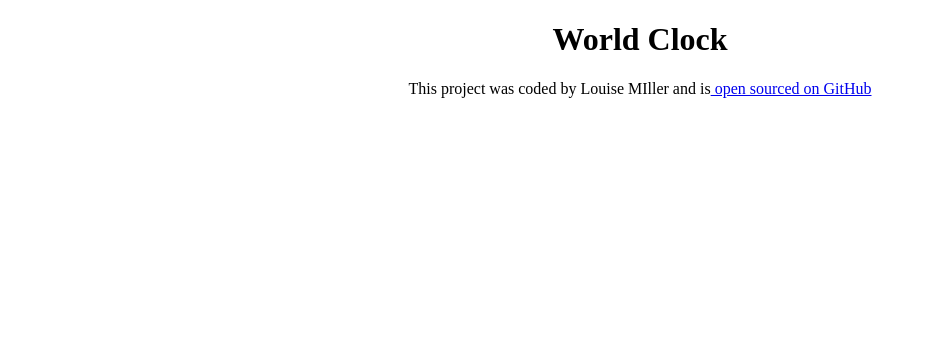
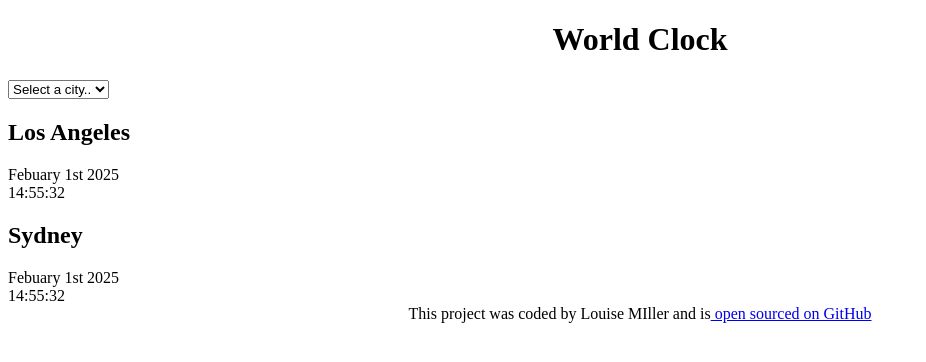
Before and after one commit to lou3479/World-clock, a plain HTML site: page index.html in a window 1280 px wide. Shown: the whole page, without its empty margins (0-926 px from the left). Drawn offline with Linux system fonts and the light colour scheme.

Commit message:
Added the basic html

```diff
--- a/index.html
+++ b/index.html
@@ -8,7 +8,27 @@
     <title>World Clock</title>
 </head>
 <body>
+    <div class="container">
     <h1>World Clock</h1>
+
+    <select>
+        <option value="">Select a city..</option>
+        <option value="">London</option>
+        <option value="">New York</option>
+        <option value="">Auckland</option>
+    </select>
+
+    <div class="city">
+        <h2>Los Angeles</h2>
+        <div class="date">Febuary 1st 2025</div>
+        <div class="time">14:55:32</div>
+    </div>
+    <div class="city">
+        <h2>Sydney</h2>
+        <div class="date">Febuary 1st 2025</div>
+        <div class="time">14:55:32</div>
+    </div>
+    </div>
 
     <footer> This project was coded by Louise MIller and is<a href="https://github.com/lou3479/World-clock" target="_blank"> open sourced on GitHub</a></footer>
     <script src="javascript/index.js"></script>
```
